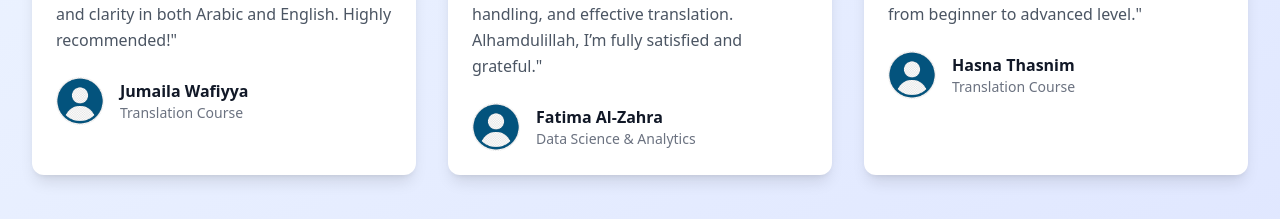
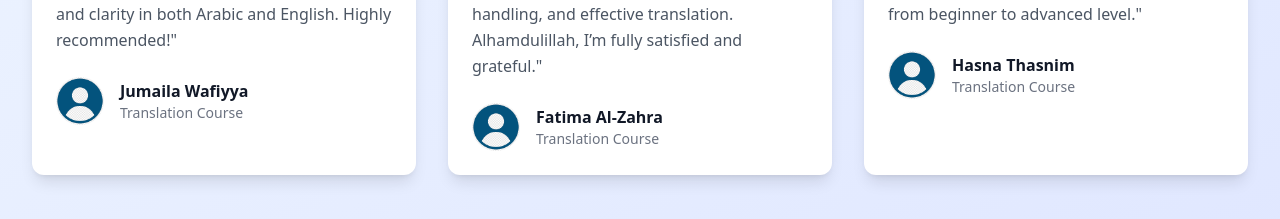
Before and after one commit to MuhammedHashimT/razeen-landing, a React (Vite) app: page / in a window 1280 px wide. Shown: the part 2561-2780 px from the top of the page. Built offline with nearby package versions, Linux system fonts and the light colour scheme.

Commit message:
Update course name in testimonial for consistency

```diff
--- a/src/components/Testimonials.tsx
+++ b/src/components/Testimonials.tsx
@@ -11,7 +11,7 @@ const testimonials = [
   },
   {
     name: "Fatima Al-Zahra",
-    course: "Data Science & Analytics",
+    course: "Translation Course",
     rating: 5,
     image: "/avatar.png",
     text: "As an Arabic college student, I knew translation basics. This systematic online course exceeded expectations—taught me work management, official records handling, and effective translation. Alhamdulillah, I’m fully satisfied and grateful."
```
